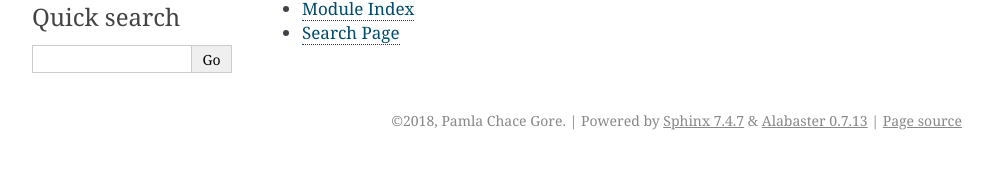
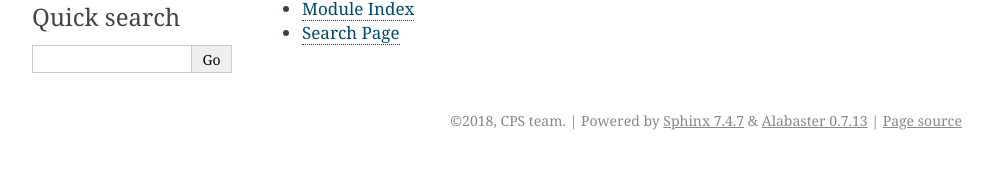
Before and after one commit to pcg15/CPS_testing, a Sphinx documentation site: the page built from docs/index.rst, in a window 1280 px wide. Shown: the part 245-414 px from the top of the page, without its empty margins (148-1141 px from the left). Built offline with Sphinx 7.4.7, drawn with Linux system fonts in a browser that asks for light colours.

```diff
--- a/docs/conf.py
+++ b/docs/conf.py
@@ -20,8 +20,8 @@
 # -- Project information -----------------------------------------------------
 
 project = 'CPS_testing'
-copyright = '2018, Pamla Chace Gore'
-author = 'Pamla Chace Gore'
+copyright = '2018, CPS team'
+author = 'CPS team'
 
 # The short X.Y version
 version = ''
@@ -130,7 +130,7 @@
 #  author, documentclass [howto, manual, or own class]).
 latex_documents = [
     (master_doc, 'CPS_testing.tex', 'CPS\\_testing Documentation',
-     'Pamla Chace Gore', 'manual'),
+     'CPS team', 'manual'),
 ]
 
 
--- a/docs/index.rst
+++ b/docs/index.rst
@@ -1,5 +1,5 @@
 .. CPS_testing documentation master file, created by
-   sphinx-quickstart on Thu Feb 15 19:04:20 2018.
+   sphinx-quickstart on Thu Feb 15 19:57:44 2018.
    You can adapt this file completely to your liking, but it should at least
    contain the root `toctree` directive.
 
```
Also changed, not shown: summation.py (+6 -4 lines), test_summationlog.txt (deleted).
